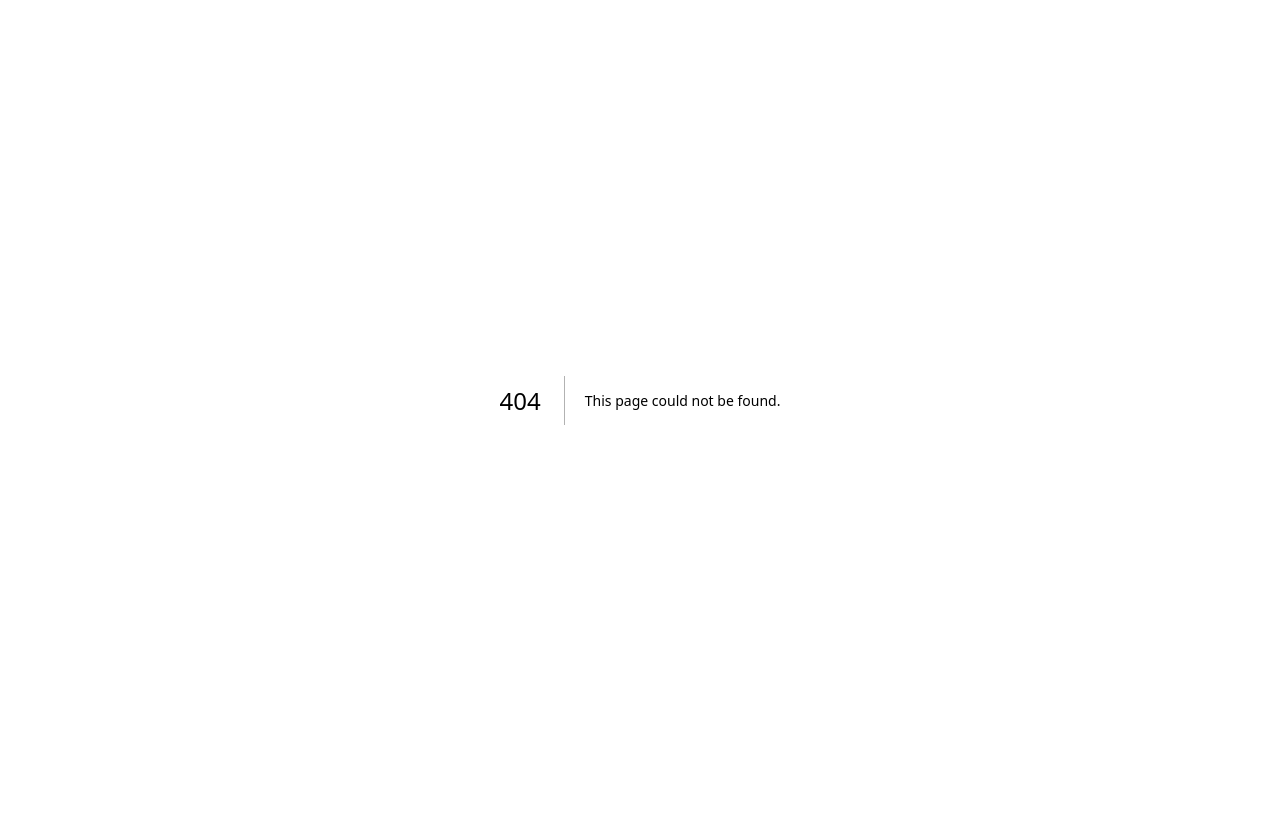
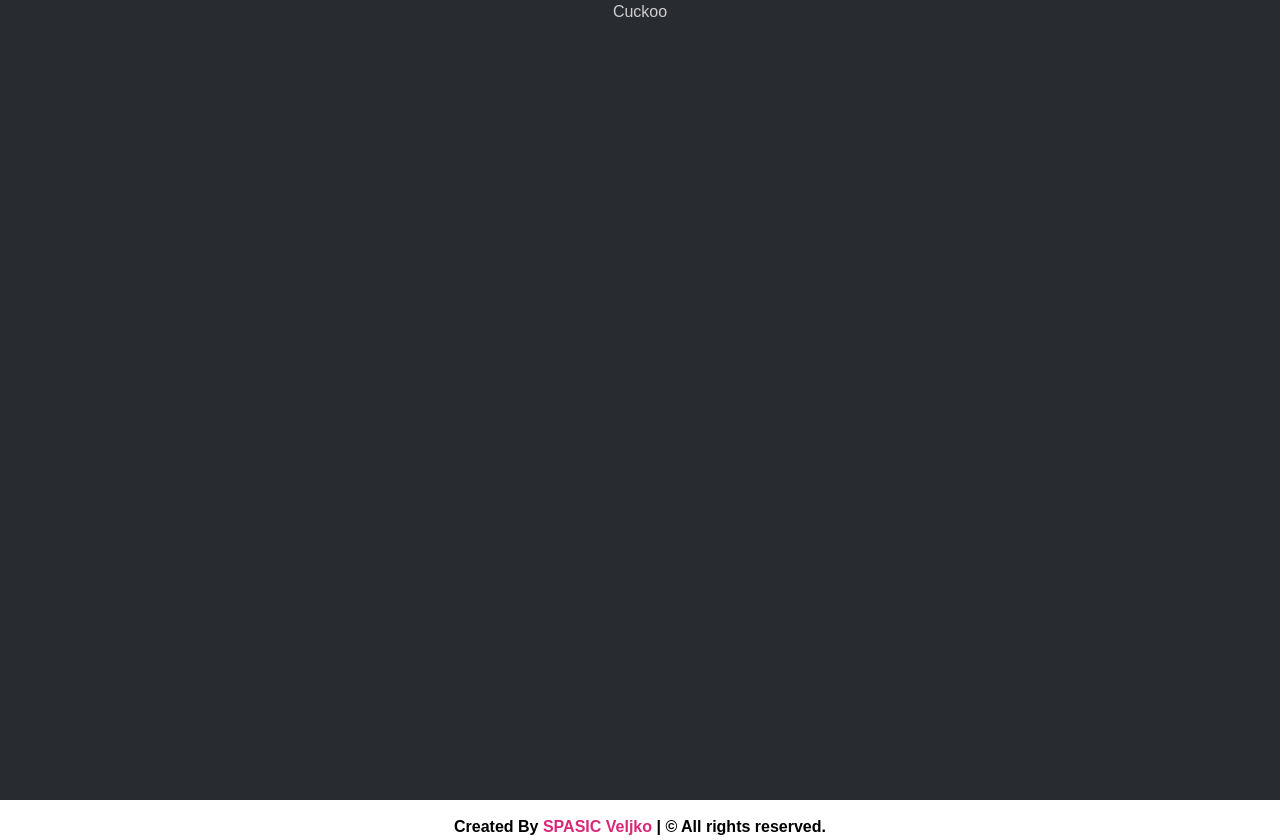
Before and after one commit to TheVSDev/muzify, a Next.js app: page /home-page in a window 1280 px wide. Before the commit this address had no page. Before the commit the page ends 800 px from the top, so only its background shows below. Built offline with nearby package versions, Linux system fonts and the light colour scheme.

Commit message:
done: adding home page

```diff
--- /dev/null
+++ b/src/pages/home-page.jsx
@@ -0,0 +1,19 @@
+// Imports
+import HeadPage from "@/web/components/Head"
+import Footer from "@/web/components/Footer"
+import Main from "@/web/components/Main"
+
+// Welcome function
+export default function HomePage() {
+    return (
+        <>
+            <HeadPage />
+
+            <Main>
+                <h1 className="cuckoo">Cuckoo</h1>
+            </Main>
+
+            <Footer />
+        </>
+    )
+}
--- a/src/pages/index.jsx
+++ b/src/pages/index.jsx
@@ -1,5 +1,6 @@
 // Imports
 import Image from "next/image"
+import Link from "next/link"
 
 import HeadPage from "@/web/components/Head"
 import styles from "@/web/styles/Welcome.module.css"
@@ -19,7 +20,7 @@ export default function Welcome() {
                     <h1 className={styles.title}>Hello ! Welcome to <span className={styles.spanned}>MUZIFY</span></h1>
                     <p className={styles.paragraphe}>Muzify is an online music player.</p>
                     <br />
-                    <Button btnLabel="Listen to some music" />
+                    <Link href="/home-page"><Button btnLabel="Listen to some music" /></Link>
                 </div>
             </Main>
 
```
